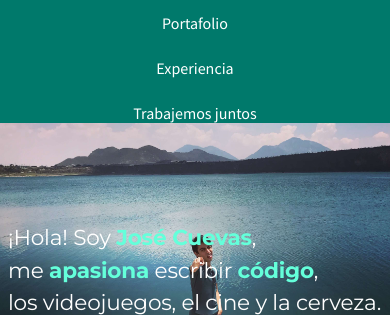
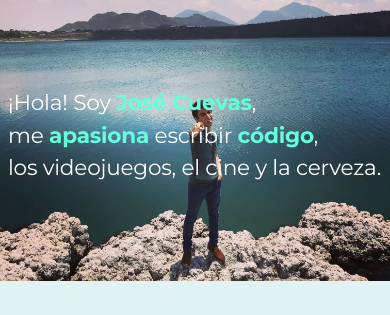
Before and after one commit to JoseCrz/workshop-portfolio, a plain HTML site: page index.html in a window 390 px wide. Shown: the part 68-383 px from the top of the page. Drawn offline with Linux system fonts and the light colour scheme; files whose address does not match are found by name.

Commit message:
Added responsive menu

```diff
--- a/css/style.css
+++ b/css/style.css
@@ -355,6 +355,36 @@ h2 {
     .burger-button {
         display: flex;
     }
+
+    .menu {
+        position: fixed;
+        background: var(--dark-primary-color);
+        z-index: 98;
+        top: 0;
+        left: -100vw;
+        width: 100vw;
+        height: 100vh;
+        display: flex;
+        justify-content: center;
+        align-items: center;
+        transition: cubic-bezier(0.215, 0.610, 0.355, 1) .3s;
+    }
+
+    .menu.active {
+        left: 0;
+    }
+
+    .navbar-ul {
+        height: inherit;
+        display: flex;
+        flex-direction: column;
+        justify-content: space-evenly;
+    }
+
+    .navbar-item {
+        font-size: 36px;
+    }
+
     .hero {
         font-size: 18px;
     }
@@ -366,11 +396,6 @@ h2 {
     .logo {
         margin: 0;
         text-align: center;
-    }
-
-    .navbar-ul {
-        display: block;
-        margin: 0;
     }
 
     .navbar-item {
--- a/index.html
+++ b/index.html
@@ -15,7 +15,7 @@
             <figure class="logo">
                 <img src="./img/logo-white.png" alt="Logo" width="50px">
             </figure>
-            <nav>
+            <nav class="menu">
                 <ul class="navbar-ul">
                     <li class="navbar-item"><a href="#portafolio">Portafolio</a></li>
                     <li class="navbar-item"><a href="#experiencia">Experiencia</a></li>
```
